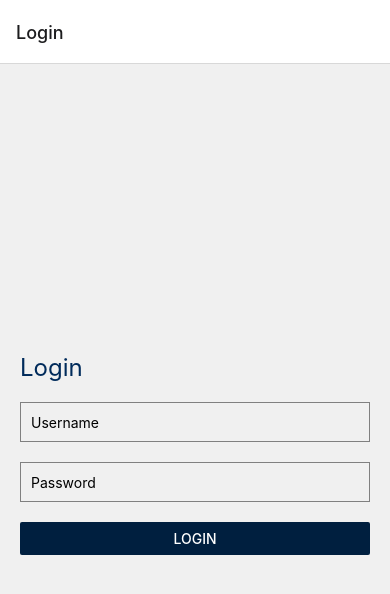
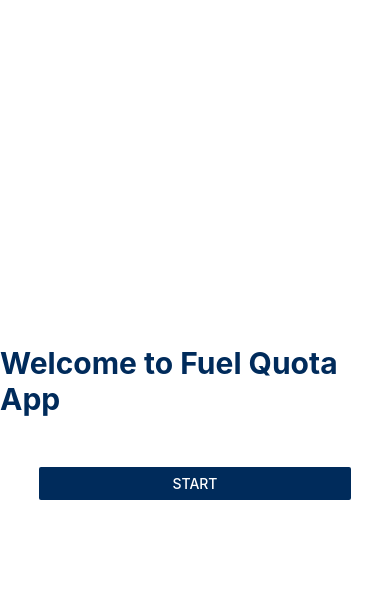
Before and after one commit to Khemz-Developer/fuel-quota-management-frontend-Project, a React Native app in the folder FuelQuotaApp/: screen /Starting in a window 390 px wide. Before the commit this address had no page. Shown: the top 594 px of the page. Built offline with nearby package versions, Linux system fonts and the light colour scheme.

Commit message:
adding a starting screen

```diff
--- a/FuelQuotaApp/navigation/MainNavigator.js
+++ b/FuelQuotaApp/navigation/MainNavigator.js
@@ -5,13 +5,19 @@ import { NavigationContainer } from "@react-navigation/native";
 import LoginScreen from "../screens/LoginScreen";
 import HomeScreen from "../screens/Homescreen";
 import QRScannerScreen from "../screens/QRScannerScreen";
+import StartingScreen from "../screens/StartingScreen";
 
 const Stack = createStackNavigator();
 
 export default function MainNavigator() {
   return (
     <NavigationContainer>
-      <Stack.Navigator initialRouteName="Login">
+      <Stack.Navigator initialRouteName="Starting">
+        <Stack.Screen
+          name="Starting"
+          component={StartingScreen}
+          options={{ headerShown: false }}
+        />
         <Stack.Screen
           name="Login"
           component={LoginScreen}
--- /dev/null
+++ b/FuelQuotaApp/screens/StartingScreen.js
@@ -0,0 +1,38 @@
+// screens/StartingScreen.js
+import React from "react";
+import { View, Text, Button, StyleSheet } from "react-native";
+
+const StartingScreen = ({ navigation }) => {
+  return (
+    <View style={styles.container}>
+      <Text style={styles.title}>Welcome to Fuel Quota App</Text>
+      <View style={styles.buttonContainer}>
+        <Button
+          title="Start"
+          onPress={() => navigation.navigate("Login")}
+          color="#002B5B"
+        />
+      </View>
+    </View>
+  );
+};
+
+const styles = StyleSheet.create({
+  container: {
+    flex: 1,
+    justifyContent: "center",
+    alignItems: "center",
+    backgroundColor: "#fff",
+  },
+  title: {
+    fontSize: 30,
+    fontWeight: "bold",
+    marginBottom: 50,
+    color: "#002B5B",
+  },
+  buttonContainer: {
+    width: "80%",
+  },
+});
+
+export default StartingScreen;
```
